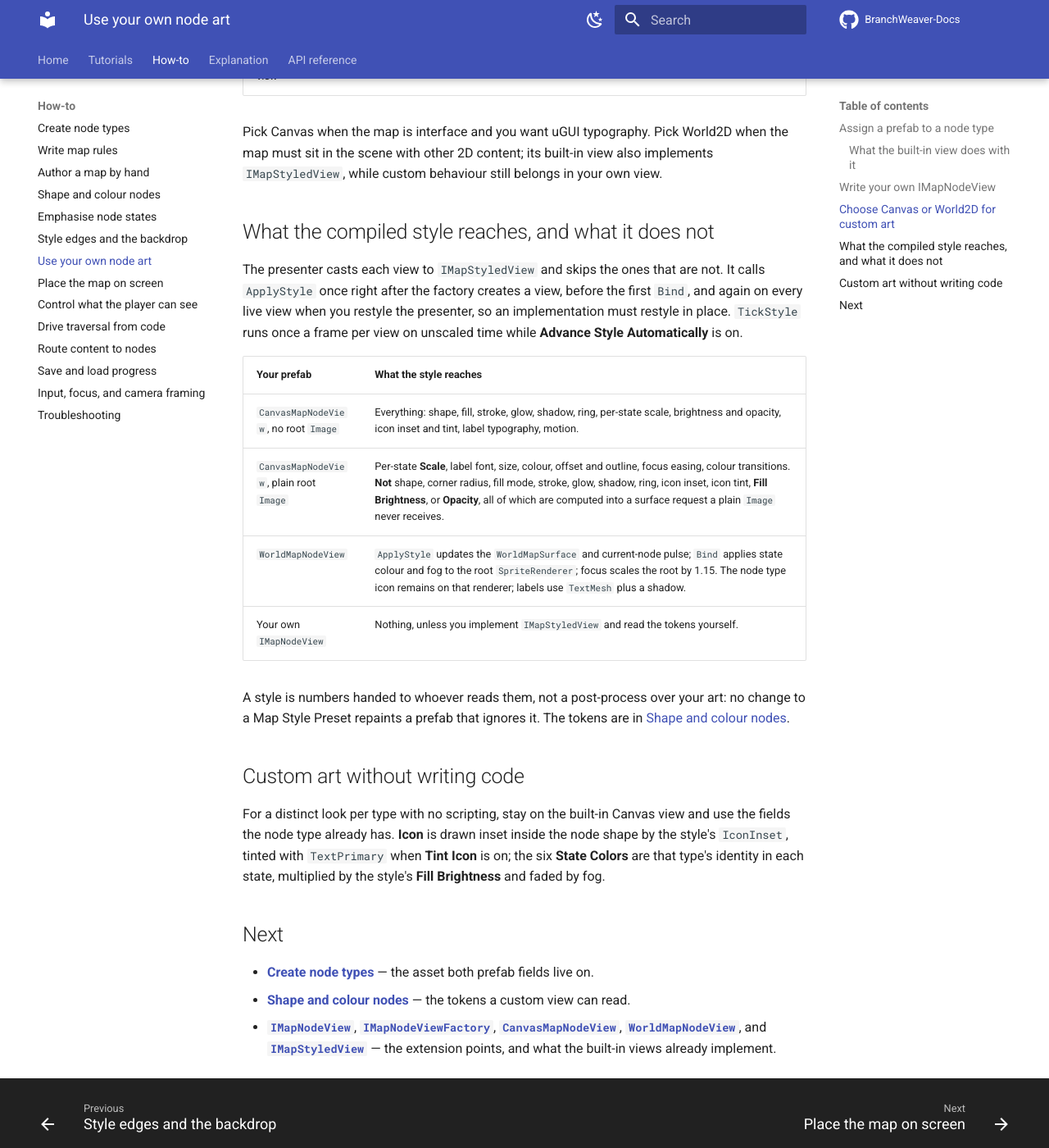
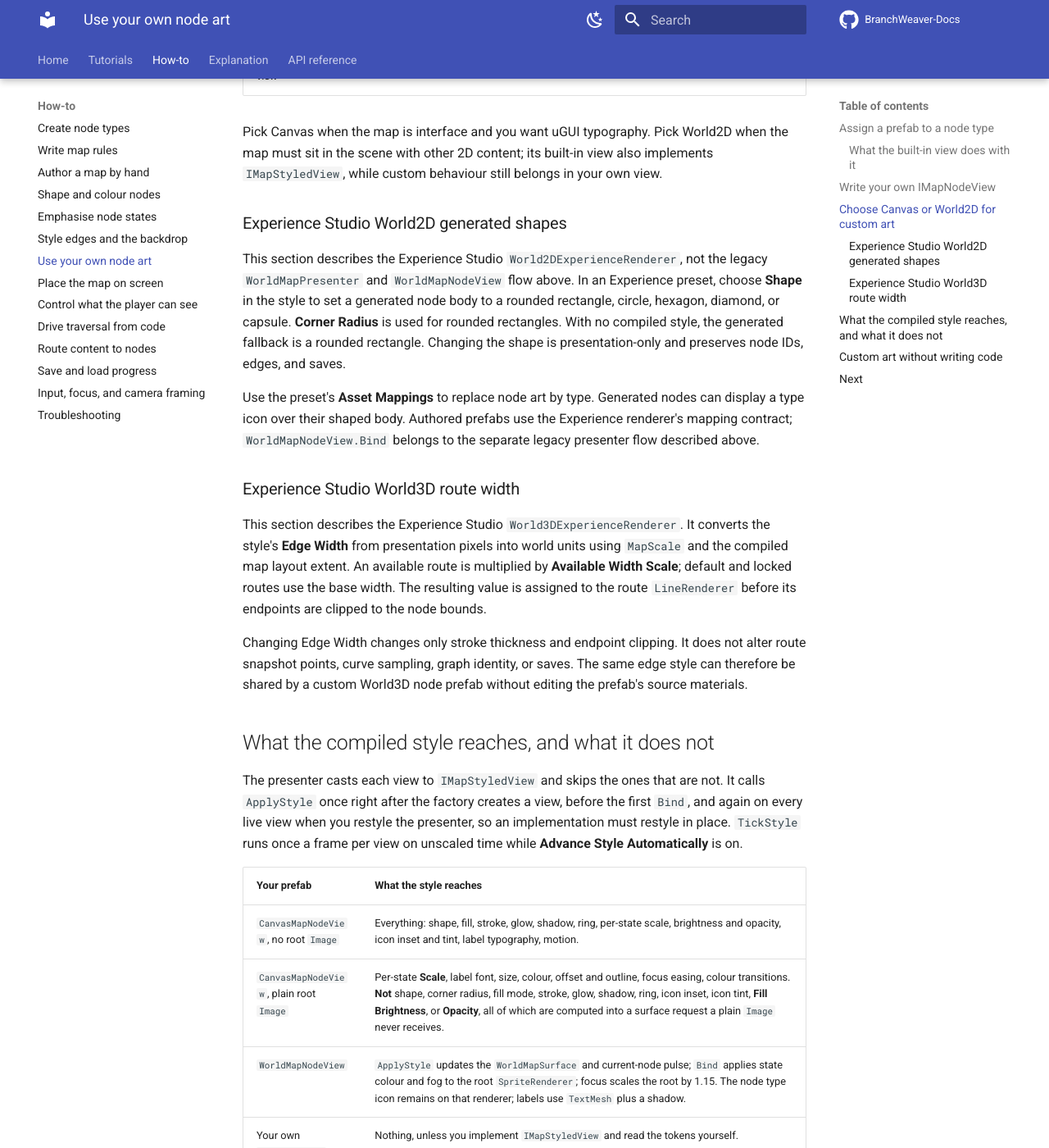
Before and after one commit to FernandoSLuz/BranchWeaver-Docs, an MkDocs documentation site: the page built from docs/how-to/use-your-own-node-art.md, in a window 1280 px wide and 1400 px high, scrolled down 3897 px. Shown: the whole window at 82% size. Built offline with MkDocs 1.6.1 and Material for MkDocs 9.7.7, drawn with Linux system fonts in a browser that asks for light colours; comment, search, counter and statistics services are not loaded.

Commit message:
docs: clarify Experience Studio shapes and route width

```diff
--- a/docs/how-to/use-your-own-node-art.md
+++ b/docs/how-to/use-your-own-node-art.md
@@ -132,6 +132,30 @@ Pick Canvas when the map is interface and you want uGUI typography. Pick World2D
 sit in the scene with other 2D content; its built-in view also implements `IMapStyledView`, while
 custom behaviour still belongs in your own view.
 
+### Experience Studio World2D generated shapes
+
+This section describes the Experience Studio `World2DExperienceRenderer`, not the legacy
+`WorldMapPresenter` and `WorldMapNodeView` flow above. In an Experience preset, choose **Shape** in
+the style to set a generated node body to a rounded rectangle, circle, hexagon, diamond, or capsule.
+**Corner Radius** is used for rounded rectangles. With no compiled style, the generated fallback is a rounded
+rectangle. Changing the shape is presentation-only and preserves node IDs, edges, and saves.
+
+Use the preset's **Asset Mappings** to replace node art by type. Generated nodes can display a type
+icon over their shaped body. Authored prefabs use the Experience renderer's mapping contract;
+`WorldMapNodeView.Bind` belongs to the separate legacy presenter flow described above.
+
+### Experience Studio World3D route width
+
+This section describes the Experience Studio `World3DExperienceRenderer`. It converts the style's
+**Edge Width** from presentation pixels into world units using `MapScale` and the compiled map
+layout extent. An available route is multiplied by **Available Width Scale**; default and locked
+routes use the base width. The resulting value is assigned to the route `LineRenderer` before its
+endpoints are clipped to the node bounds.
+
+Changing Edge Width changes only stroke thickness and endpoint clipping. It does not alter route
+snapshot points, curve sampling, graph identity, or saves. The same edge style can therefore be
+shared by a custom World3D node prefab without editing the prefab's source materials.
+
 ## What the compiled style reaches, and what it does not
 
 The presenter casts each view to `IMapStyledView` and skips the ones that are not. It calls `ApplyStyle`
```
